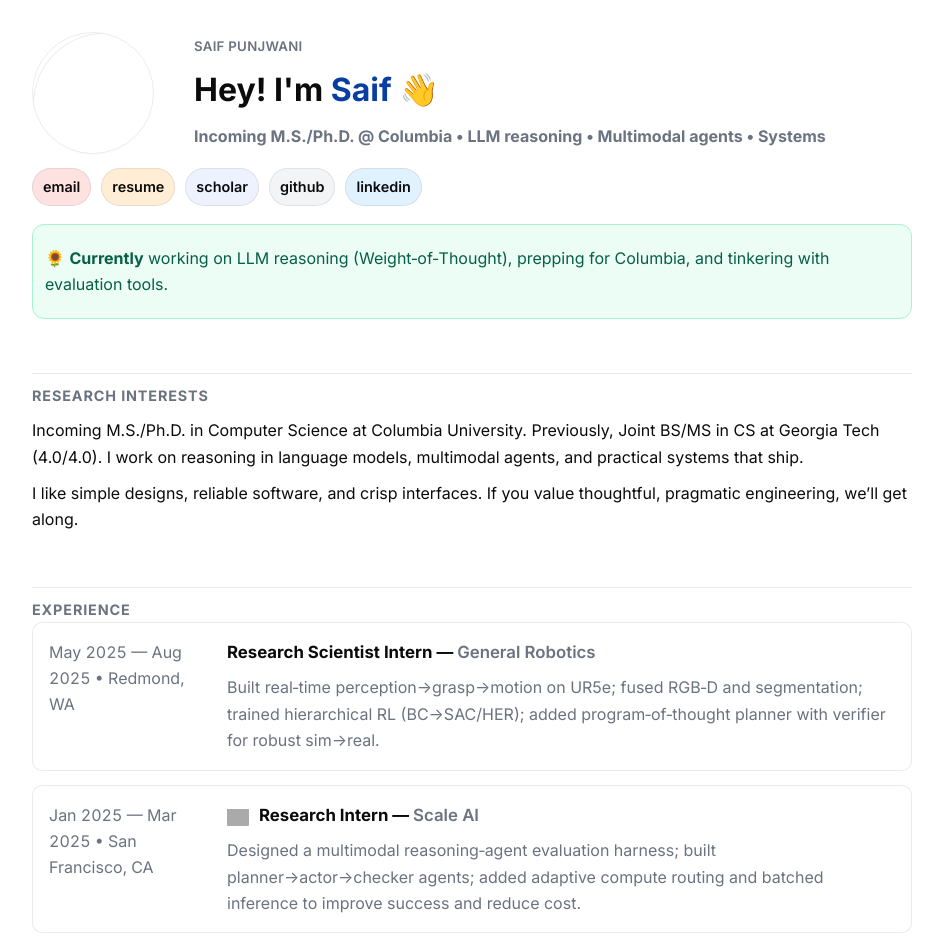
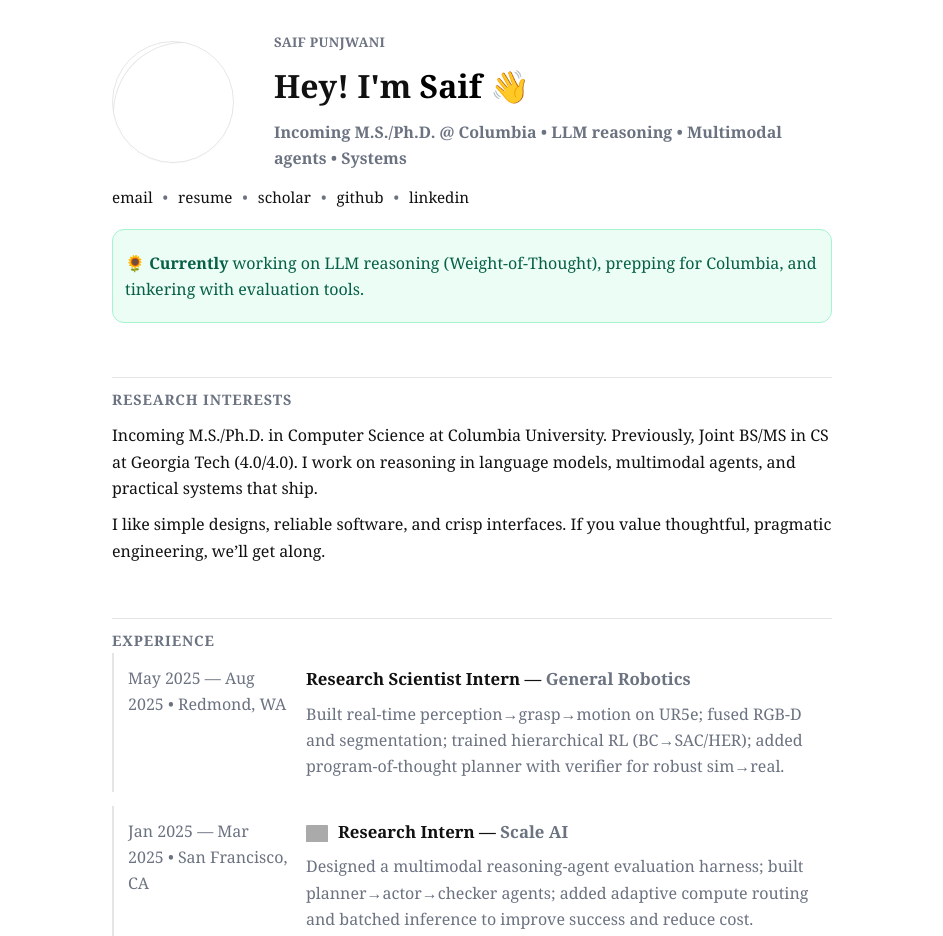
Before and after one commit to SaifPunjwani/saifpunjwani.github.io, a plain HTML site: page index.html in a window 1280 px wide. Shown: the top 936 px of the page, without its empty margins (168-1111 px from the left). Drawn offline with Linux system fonts and the light colour scheme; grey boxes are pictures that could not be loaded.

Commit message:
style(minimal): DHH-inspired pass — monochrome accent, narrower width, pill links → inline, lighter timeline, subtle logos

```diff
--- a/css/styles.css
+++ b/css/styles.css
@@ -2,17 +2,17 @@
 
 :root {
   --bg: #ffffff;
-  --text: #0b0b0b;
+  --text: #111111;
   --muted: #6b7280;
-  --accent: #0f62fe; /* blue-600 */
-  --accent-ink: #083ea3;
-  --border: rgba(0,0,0,0.08);
+  --accent: #111111; /* monochrome accent for minimal look */
+  --accent-ink: #000000;
+  --border: rgba(0,0,0,0.10);
   --card: #ffffff;
 
-  --font-sans: "Inter", -apple-system, BlinkMacSystemFont, "Segoe UI", Roboto, Helvetica, Arial, sans-serif;
+  --font-sans: Georgia, "Times New Roman", Times, serif;
   --font-mono: ui-monospace, SFMono-Regular, Menlo, Monaco, Consolas, "Liberation Mono", "Courier New", monospace;
-  --radius: 10px;
-  --container: 880px;
+  --radius: 6px;
+  --container: 720px;
 }
 
 [data-theme="dark"] {
@@ -56,7 +56,7 @@ a:hover { color: var(--accent-ink); text-decoration: underline; }
 
 /* Hero */
 .hero { display: grid; grid-template-columns: 140px 1fr; gap: 24px; align-items: center; padding: 28px 0 8px; }
-.profile-img { width: 140px; height: 140px; border-radius: 50%; object-fit: cover; border: 1px solid var(--border); }
+.profile-img { width: 140px; height: 140px; border-radius: 50%; object-fit: cover; border: 1px solid var(--border); filter: grayscale(10%); }
 .profile-name { font-size: 2.25rem; line-height: 1.2; margin: 0 0 6px; }
 .profile-desc { color: var(--muted); margin: 0 0 8px; }
 .profile-links { display: flex; gap: 14px; margin-top: 10px; }
@@ -70,7 +70,7 @@ p { margin: 10px 0; }
 
 /* Timeline */
 .timeline { list-style: none; margin: 0; padding: 0; display: grid; gap: 14px; }
-.timeline-item { display: grid; grid-template-columns: 160px 1fr; gap: 18px; padding: 16px; border: 1px solid var(--border); border-radius: var(--radius); background: var(--card); }
+.timeline-item { display: grid; grid-template-columns: 160px 1fr; gap: 18px; padding: 12px 0 12px 14px; border-left: 2px solid var(--border); border-radius: 0; background: transparent; }
 .timeline-meta { color: var(--muted); font-variant-numeric: tabular-nums; }
 .item-title { margin: 0 0 4px; font-size: 1.05rem; }
 .item-desc { margin: 0; color: var(--muted); }
@@ -79,20 +79,19 @@ p { margin: 10px 0; }
 .timeline-logo { width: 22px; height: 22px; border-radius: 4px; object-fit: contain; filter: grayscale(100%) contrast(0.9); opacity: 0.85; mix-blend-mode: multiply; }
 .item-company { color: var(--muted); font-weight: 600; }
 
-/* Projects */
-.projects { display: grid; gap: 12px; }
-.project { display: grid; grid-template-columns: 1fr auto; gap: 16px; padding: 16px; border: 1px solid var(--border); border-radius: var(--radius); background: var(--card); transition: transform .12s ease; }
-.project:hover { transform: translateY(-1px); }
-.project-title { margin: 0 0 6px; font-size: 1.1rem; }
+/* Projects (minimal) */
+.projects { display: grid; gap: 10px; }
+.project { display: grid; grid-template-columns: 1fr auto; gap: 12px; padding: 0; border: none; border-radius: 0; background: transparent; }
+.project-title { margin: 0 0 4px; font-size: 1.05rem; }
 .project-desc { margin: 0; color: var(--muted); }
 .project-meta { display: flex; gap: 8px; align-items: start; }
-.tag { border: 1px solid var(--border); color: var(--muted); padding: 2px 8px; border-radius: 999px; font-size: .8rem; }
+.tag { color: var(--muted); font-size: .85rem; }
 
 /* Footer */
 .site-footer { border-top: 1px solid var(--border); margin-top: 40px; padding-top: 16px; color: var(--muted); text-align: center; font-size: .95rem; }
 
 /* Progress bar injected by JS */
-.progress-bar { position: fixed; top: 0; left: 0; height: 3px; background-color: var(--accent); z-index: 9999; width: 0%; transition: width 0.2s ease; }
+.progress-bar { position: fixed; top: 0; left: 0; height: 2px; background-color: var(--accent); z-index: 9999; width: 0%; transition: width 0.2s ease; }
 
 /* Responsive */
 @media (max-width: 760px) {
@@ -114,24 +113,16 @@ p { margin: 10px 0; }
 .top-desc .tagline { margin: 0; color: var(--muted); font-weight: 600; }
 .saif-accent { color: var(--accent-ink); }
 
-.row.links { display: flex; flex-wrap: wrap; gap: 10px; margin: 10px 0 18px; }
-.row.links a { font-weight: 600; font-size: 0.9rem; padding: 6px 10px; border-radius: 999px; border: 1px solid var(--border); text-transform: lowercase; color: var(--text); }
-.label-red { background: #fee2e2; color: #991b1b; border-color: #fecaca; }
-.label-orange { background: #ffedd5; color: #9a3412; border-color: #fed7aa; }
-.label-green { background: #dcfce7; color: #166534; border-color: #bbf7d0; }
-.label-blue { background: #dbeafe; color: #1e40af; border-color: #bfdbfe; }
-.label-pink { background: #fce7f3; color: #9d174d; border-color: #fbcfe8; }
-.label-black { background: #f3f4f6; color: #111827; border-color: #e5e7eb; }
-.label-linkedin { background: #e0f2fe; color: #075985; border-color: #bae6fd; }
-.label-twitter { background: #e6f4ff; color: #0b5394; border-color: #cfe8ff; }
-.label-hf { background: #fff7ed; color: #92400e; border-color: #ffedd5; }
-.label-scholar { background: #eef2ff; color: #4338ca; border-color: #e0e7ff; }
+.row.links { display: flex; flex-wrap: wrap; gap: 0; margin: 10px 0 18px; }
+.row.links a { font-weight: 500; font-size: 0.95rem; padding: 0; border: none; color: var(--text); text-transform: none; }
+.row.links a + a::before { content: "•"; color: var(--muted); margin: 0 10px; }
+.label-red,.label-orange,.label-green,.label-blue,.label-pink,.label-black,.label-linkedin,.label-twitter,.label-hf,.label-scholar { background: transparent !important; border-color: transparent !important; color: inherit !important; }
 
 .section hr { border: none; border-top: 1px solid var(--border); margin: 18px 0 10px; }
 .title { margin: 0; text-transform: uppercase; letter-spacing: .06em; color: var(--muted); font-weight: 700; font-size: .9rem; }
 
 .pub { margin: 12px 0; }
-.pub > a { display: inline-block; padding: 6px 10px; border-radius: 10px; font-weight: 700; }
+.pub > a { display: inline; padding: 0; border-radius: 0; font-weight: 700; }
 .pub .author { margin: 6px 0 0; color: var(--muted); font-size: .95rem; }
 .eq-note { font-size: .9rem; color: var(--muted); }
 
```
